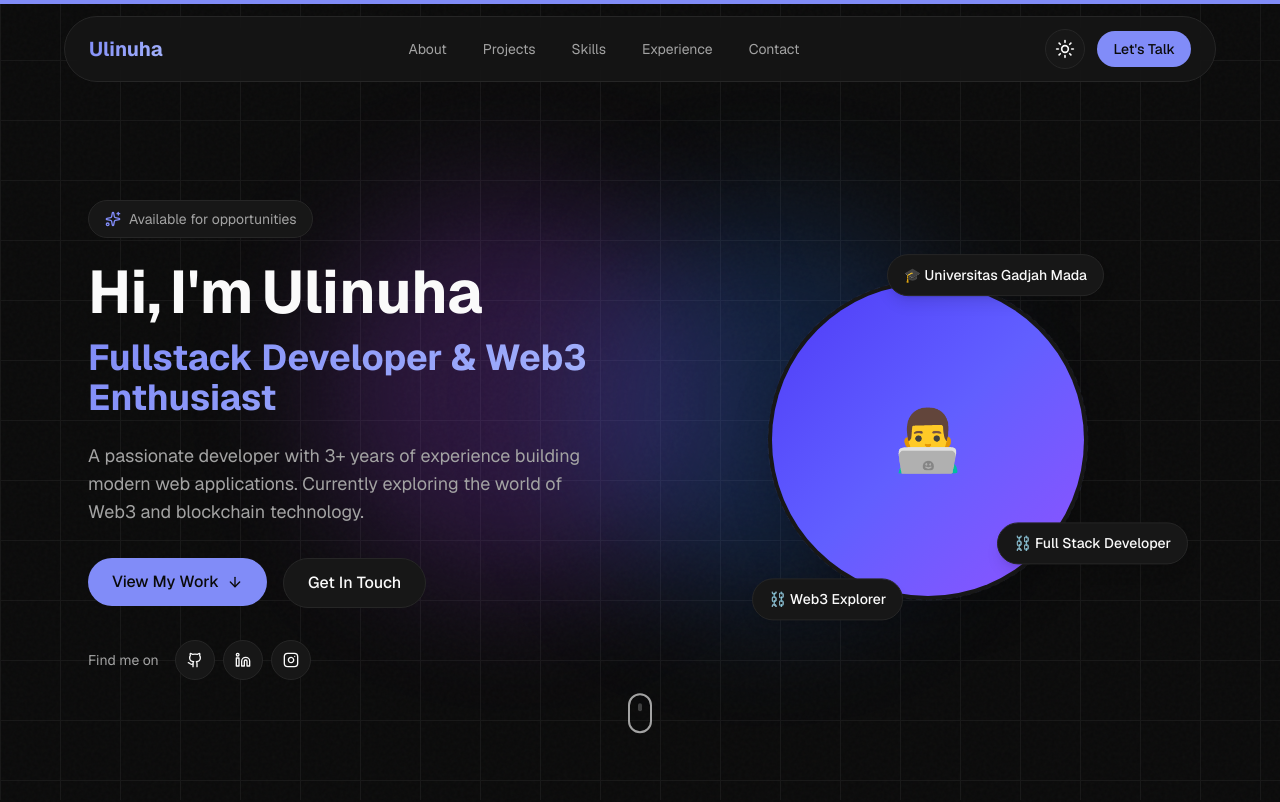
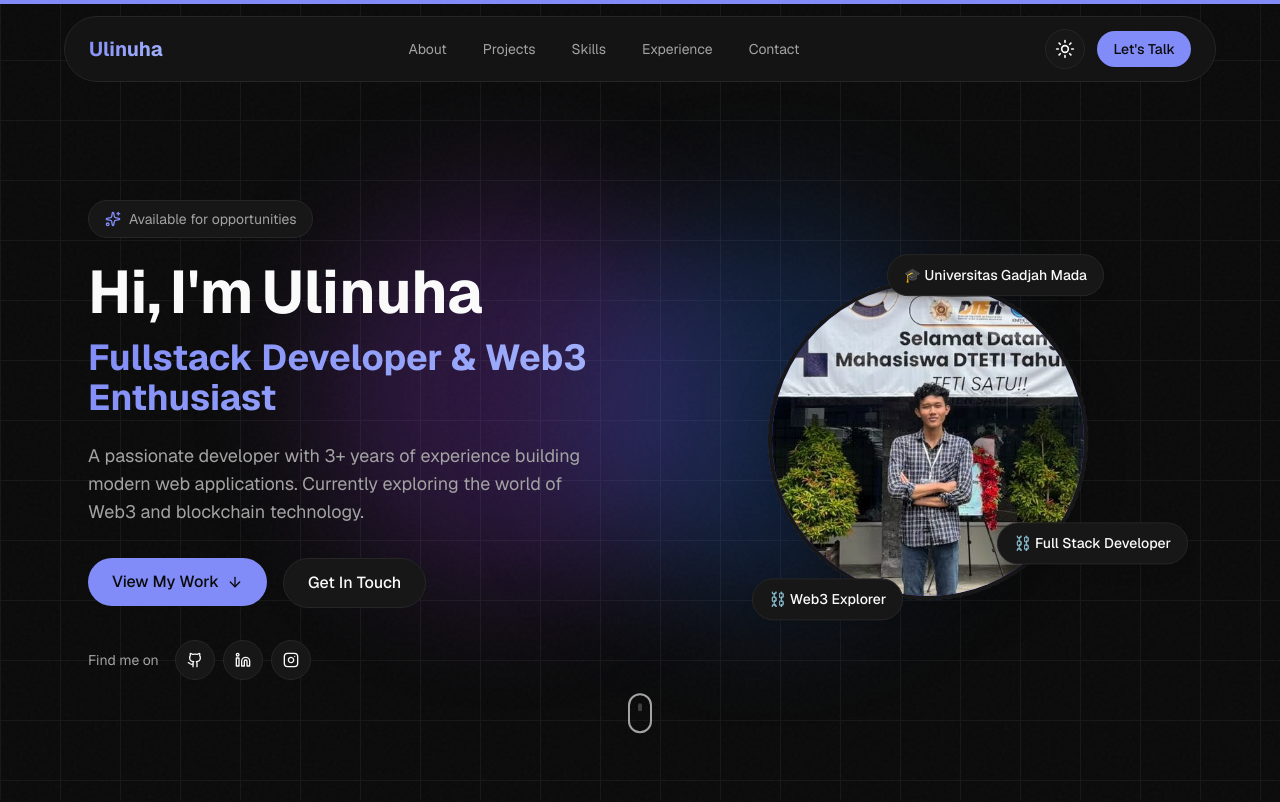
Before and after one commit to Lin1er/portofolio-2.0, a Next.js app: page / in a window 1280 px wide. Shown: the top 802 px of the page. Built offline with nearby package versions, Linux system fonts and the light colour scheme.

Commit message:
update real data

```diff
--- a/components/sections/hero.tsx
+++ b/components/sections/hero.tsx
@@ -152,17 +152,15 @@ export function HeroSection() {
               {/* Avatar container */}
               <div className="relative w-64 h-64 md:w-80 md:h-80 rounded-full overflow-hidden border-4 border-(--card) shadow-2xl">
                 <div className="w-full h-full bg-linear-to-br from-indigo-600 via-indigo-500 to-violet-500 flex items-center justify-center">
-                  {/* Placeholder - replace with your image */}
-                  <span className="text-6xl">👨‍💻</span>
+                  {/* <span className="text-6xl">👨‍💻</span> */}
                 </div>
-                {/* Uncomment and use when you have an image */}
-                {/* <Image
-                  src="/your-photo.jpg"
+                <Image
+                  src="/assets/hero.png"
                   alt={personalInfo.name}
                   fill
                   className="object-cover"
                   priority
-                /> */}
+                />
               </div>
 
               {/* Floating badges */}
```
Also changed, not shown: public/assets/hero.png (added), public/assets/screenshoot.png (added).
